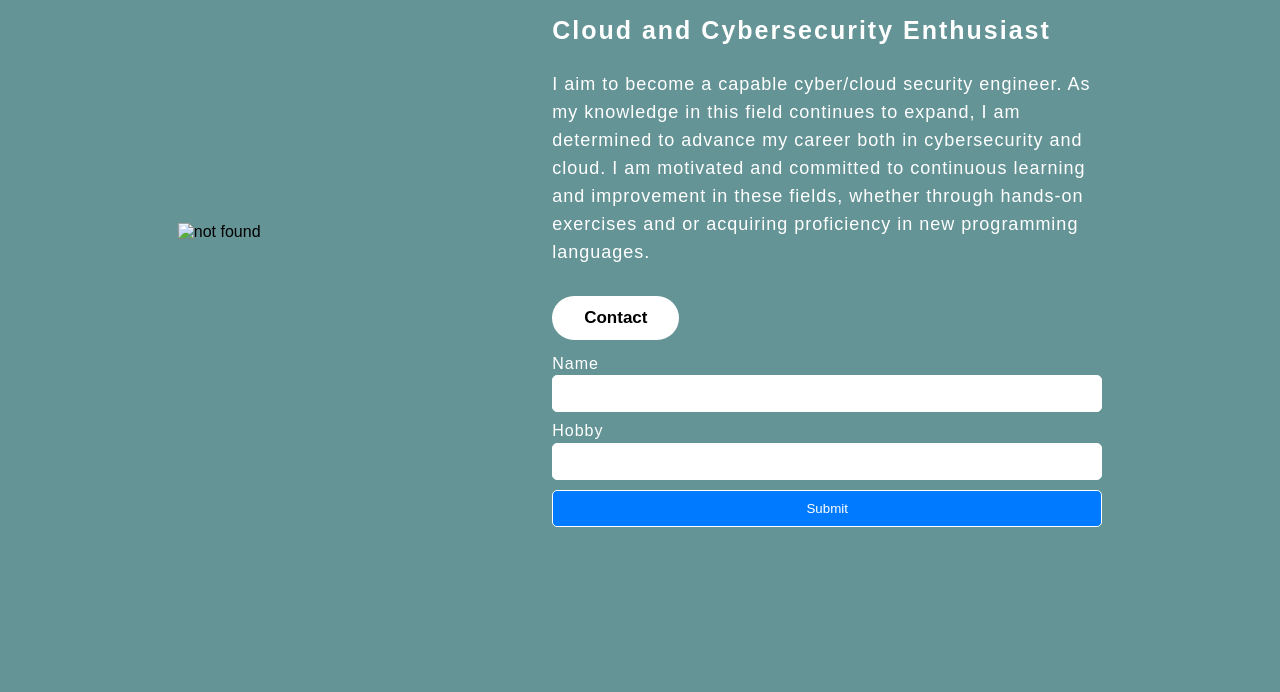
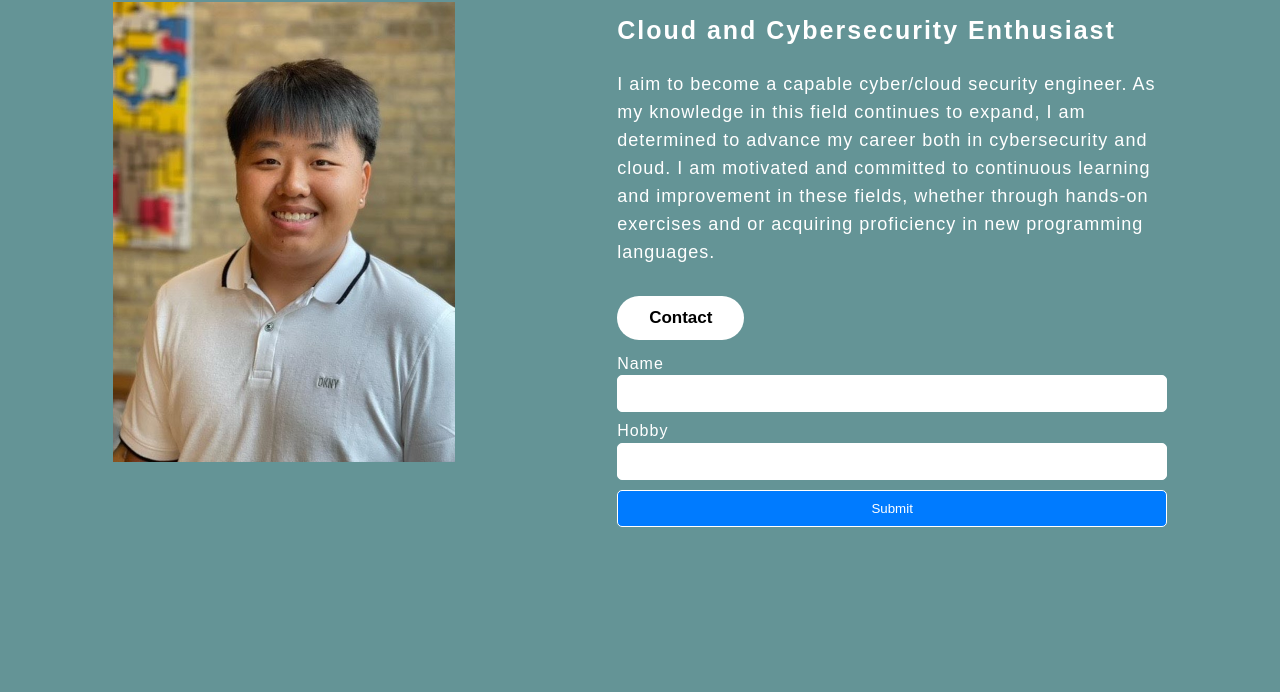
Before and after one commit to icstars/AboutMe-MouaTao, a plain HTML site: page index.html in a window 1280 px wide. Shown: the part 228-920 px from the top of the page. Drawn offline with Linux system fonts and the light colour scheme.

Commit message:
Fixed my picture

```diff
--- a/index.html
+++ b/index.html
@@ -12,7 +12,7 @@
 <body>
     <selection class="about">
         <div class="main">
-            <img src="./me.jpeg" alt = 'not found'>
+            <img src="./me.jpg" alt = 'not found'>
 
 
 
--- a/style.css
+++ b/style.css
@@ -15,8 +15,8 @@
 .about .main img{
     /* height: 50px;
     width: 50px; */
-    max-height: 100%;
-    max-width: 175%;
+    max-height: 50%;
+    max-width: 50%;
     /* height: 604;
     width: 600;
     max-width: 100%; */
```
Also changed, not shown: me.jpg (added).
